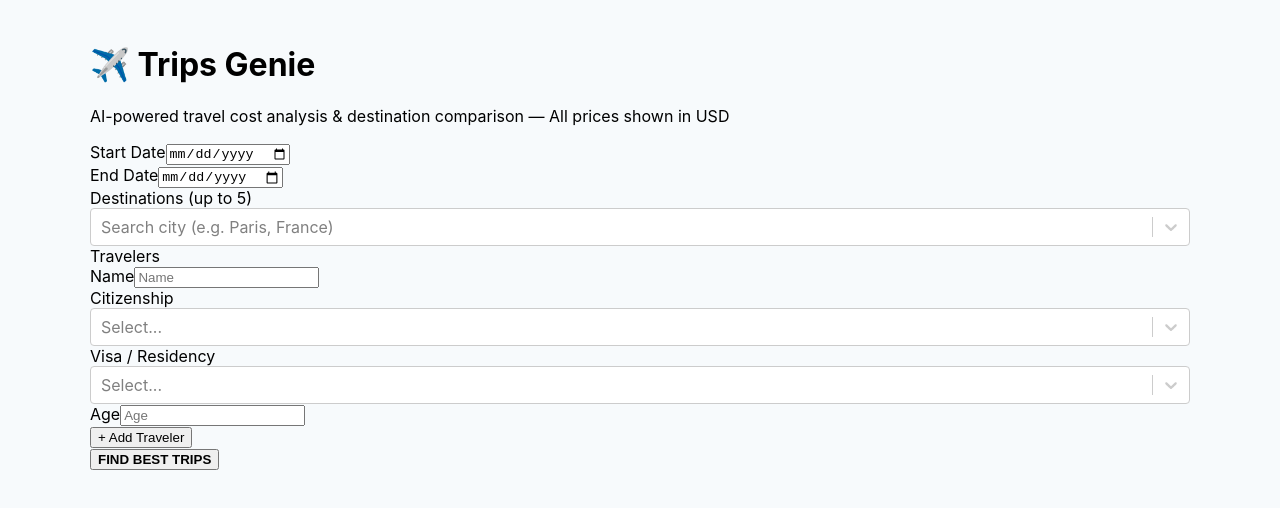
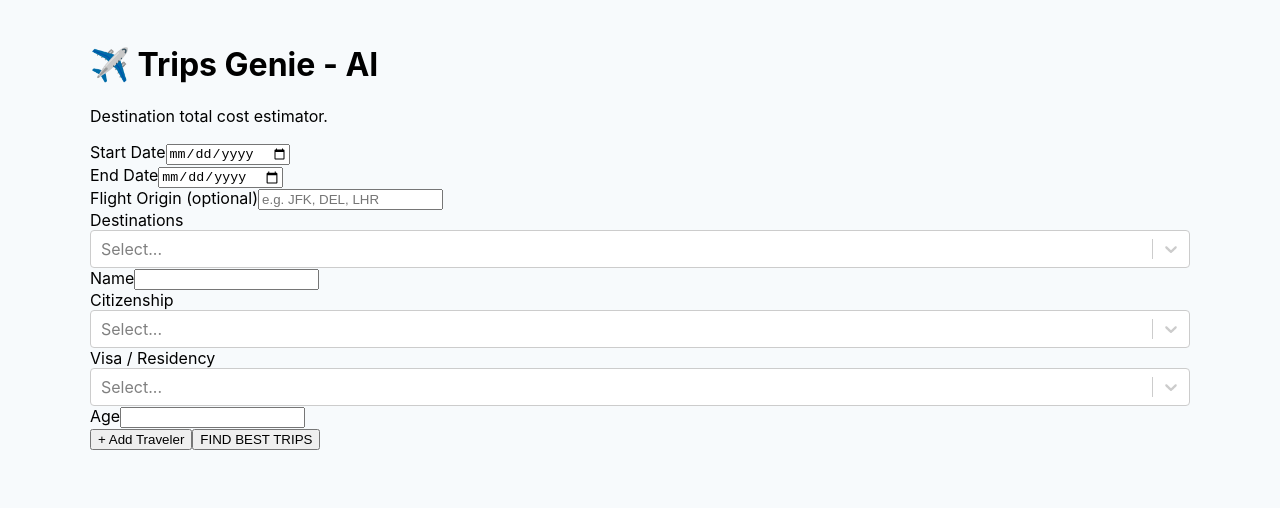
Before and after one commit to dipesh19/tipGenieLatest, a Next.js app: page / in a window 1280 px wide. Shown: the top 508 px of the page. Built offline with nearby package versions, Linux system fonts and the light colour scheme.

Commit message:
corrected countrywise costing

```diff
--- a/src/components/TravelPlanner.jsx
+++ b/src/components/TravelPlanner.jsx
@@ -2,12 +2,11 @@ import React, { useState } from "react";
 import AsyncCreatableSelect from "react-select/async-creatable";
 
 /**
- * TravelPlanner.jsx — cleaned and fixed final version
- * - All JSX tags properly closed
- * - Field labels restored
- * - Destination selector fixed
- * - Multi-select citizenship & residency
- * - Country-specific visa fees (USD)
+ * TravelPlanner.jsx — corrected and stable
+ * - Fixed JSX mismatched tags
+ * - Hybrid flight pricing (origin optional)
+ * - Tiered fallback daily costs
+ * - Defensive runtime checks
  */
 
 /* ---------------- utilities ---------------- */
@@ -19,24 +18,21 @@ const extractCountry = (label = "") => {
 
 /* ---------------- UI primitives ---------------- */
 const Page = ({ children }) => (
-  <div className="min-h-screen bg-gradient-to-b from-slate-50 to-white py-8 px-4 sm:px-6 md:px-10">
-    <div className="max-w-6xl mx-auto">{children}</div>
+  <div className="min-h-screen bg-slate-50 py-10 px-6">
+    <div className="max-w-7xl mx-auto space-y-8">{children}</div>
   </div>
 );
 
 const TopHeader = ({ title, subtitle }) => (
-  <header className="mb-6">
-    <h1 className="text-3xl font-extrabold text-slate-900">✈️ {title}</h1>
-    {subtitle && <p className="mt-2 text-sm text-slate-600">{subtitle}</p>}
+  <header className="space-y-2">
+    <h1 className="text-4xl font-extrabold text-slate-900">✈️ {title}</h1>
+    {subtitle && <p className="text-sm text-slate-600">{subtitle}</p>}
   </header>
 );
 
-const GlassCard = ({ children, className = "" }) => (
-  <div className={`bg-white border rounded-2xl p-4 shadow ${className}`}>{children}</div>
-);
-
-const CTAButton = ({ children, className = "", style = {}, ...props }) => (
-  <button {...props} style={style} className={`inline-flex items-center justify-center px-4 py-2 rounded-md font-semibold transition ${className}`}>
+const GlassCard = ({ children }) => <div className="bg-white border rounded-2xl p-6 shadow-sm">{children}</div>;
+const CTAButton = ({ children, className = "", ...props }) => (
+  <button {...props} className={`px-6 py-3 rounded-xl font-bold ${className}`}>
     {children}
   </button>
 );
@@ -52,60 +48,49 @@ const FALLBACK_CITIES = [
   "Singapore",
   "Dubai, United Arab Emirates",
   "Toronto, Canada",
+  "Delhi, India",
 ];
 
-const NATIONALITY_LIST = ["India","United States","United Kingdom","Canada","Germany","France","Japan","Singapore","Spain","Italy"];
-const RESIDENCY_LIST = ["US Green Card","US Visa","EU PR","Schengen Visa","UK Settlement Visa","Canadian PR","GCC Resident Visa","Singapore PR","Japan Residence Card"];
+const NATIONALITY_LIST = [
+  "India",
+  "United States",
+  "United Kingdom",
+  "Canada",
+  "Germany",
+  "France",
+  "Japan",
+  "Singapore",
+  "Spain",
+  "Italy",
+];
+const RESIDENCY_LIST = [
+  "US Green Card",
+  "US Visa",
+  "EU PR",
+  "Schengen Visa",
+  "UK Settlement Visa",
+  "Canadian PR",
+  "GCC Resident Visa",
+  "Singapore PR",
+  "Japan Residence Card",
+];
 
-/* ---------------- Helpers ---------------- */
 const loadSimpleOptions = (list) => async (input) => {
   const q = (input || "").toLowerCase();
   return list.filter((x) => x.toLowerCase().includes(q)).map((x) => ({ label: x, value: x }));
 };
-
-/* ---------------- VISA PRICING (USD ONLY) ---------------- */
-const VISA_FEES_USD = {
-  schengen: 105.62,
-  turkey: 60,
-  usa: 160,
-};
-
-function computeVisaFee(destination, nationalities = [], residencies = []) {
-  const destCountry = extractCountry(destination).toLowerCase();
-  const nat = (nationalities || []).map((n) => String(n).toLowerCase());
-  const res = (residencies || []).map((r) => String(r).toLowerCase());
-
-  // Same nationality => free
-  if (nat.includes(destCountry)) return 0;
-
-  // Schengen countries — uniform fee or free if Schengen visa / EU PR
-  const SCHENGEN = ["france","germany","italy","spain","portugal","netherlands","belgium","sweden","norway","finland","switzerland","austria","greece","denmark","iceland","czech republic","poland","hungary","luxembourg","malta"];
-  if (SCHENGEN.includes(destCountry)) {
-    const hasRight = res.some((r) => r.includes("schengen") || r.includes("eu pr"));
-    return hasRight ? 0 : VISA_FEES_USD.schengen;
-  }
-
-  // Turkey — Schengen visa does NOT exempt; use Turkey fee for many nationalities
-  if (destCountry === "turkey") return VISA_FEES_USD.turkey;
-
-  // USA / Hawaii — require US citizen or US visa/green card
-  const US_TERRITORIES = ["united states","usa","hawaii","puerto rico","guam","us virgin islands"];
-  const hasUSRight = nat.includes("united states") || res.some((r) => r.includes("green card") || r.includes("us visa"));
-  if (US_TERRITORIES.includes(destCountry)) return hasUSRight ? 0 : VISA_FEES_USD.usa;
-
-  // Default fallback
-  return 160;
-}
 
 /* ---------------- main component ---------------- */
 export default function TravelPlanner() {
   const [form, setForm] = useState({
     startDate: "",
     endDate: "",
+    origin: "",
     destinations: [],
     travelers: [{ name: "", nationality: [], residency: [], age: "" }],
   });
   const [results, setResults] = useState([]);
+  const [aiInsights, setAiInsights] = useState([]);
   const [loading, setLoading] = useState(false);
 
   const addTraveler = () =>
@@ -118,167 +103,304 @@ export default function TravelPlanner() {
       return { ...p, travelers: t };
     });
 
-  const handleSubmit = (e) => {
-    e.preventDefault();
+  const handleSubmit = async (e) => {
+    e?.preventDefault();
     setLoading(true);
 
-    const days = Math.max(1, Math.round((new Date(form.endDate) - new Date(form.startDate)) / (1000 * 60 * 60 * 24)));
+    const days = Math.max(
+      1,
+      Math.round((new Date(form.endDate) - new Date(form.startDate)) / (1000 * 60 * 60 * 24))
+    );
 
-    const built = (form.destinations || []).map((d) => {
-      const breakdown = { lodging: 70, food: 40, transport: 20, misc: 13 };
+    // API calls to your Next.js pages/api routes
+    let costsRes = [];
+    let flightsRes = [];
+    let visaRes = [];
 
-      const travelerBreakdown = (form.travelers || []).map((t, ti) => {
-        const visaFee = computeVisaFee(d.value, t.nationality, t.residency);
-        const flightCost = 400 + ti * 20;
-        const tripDaily = (breakdown.lodging + breakdown.food + breakdown.transport + breakdown.misc) * days;
-        const total = Math.round(flightCost + tripDaily + visaFee);
-        return { name: t.name || `Traveler ${ti + 1}`, visaFee, flightCost, tripDaily, total };
+    try {
+      costsRes = await fetch("/api/costs", {
+        method: "POST",
+        headers: { "content-type": "application/json" },
+        body: JSON.stringify({ destinations: form.destinations.map((d) => d.value) }),
+      }).then((r) => r.json()).catch(() => []);
+    } catch (err) {
+      costsRes = [];
+    }
+
+    try {
+      flightsRes = await fetch("/api/flights", {
+        method: "POST",
+        headers: { "content-type": "application/json" },
+        body: JSON.stringify({ origin: form.origin || null, destinations: form.destinations.map((d) => d.value) }),
+      }).then((r) => r.json()).catch(() => []);
+    } catch (err) {
+      flightsRes = [];
+    }
+
+    try {
+      visaRes = await fetch("/api/visa", {
+        method: "POST",
+        headers: { "content-type": "application/json" },
+        body: JSON.stringify({ destinations: form.destinations.map((d) => d.value), travelers: form.travelers }),
+      }).then((r) => r.json()).catch(() => []);
+    } catch (err) {
+      visaRes = [];
+    }
+
+    // Tiered fallback rough cost estimates (USD per day)
+    const COST_TIERS = {
+      expensive: { lodging: 140, food: 75, transport: 35, misc: 25 },
+      mid: { lodging: 85, food: 45, transport: 22, misc: 15 },
+      cheap: { lodging: 45, food: 25, transport: 14, misc: 10 },
+    };
+
+    const EXPENSIVE_COUNTRIES = [
+      "United States",
+      "Canada",
+      "Japan",
+      "Singapore",
+      "France",
+      "Germany",
+      "United Kingdom",
+      "Italy",
+      "Switzerland",
+      "Australia",
+    ];
+    const MID_COUNTRIES = ["Turkey", "Thailand", "Malaysia", "China", "Mexico", "Brazil", "South Africa", "Poland", "Portugal"];
+
+    // Visa rule helpers
+    const SCHENGEN = ["france","germany","italy","spain","portugal","netherlands","belgium","sweden","norway","finland","switzerland","austria","greece","denmark","iceland","czech republic","poland","hungary","luxembourg","malta"];
+    const TURKEY_VISA_FREE = ["united states","united kingdom","germany","france","japan","canada","australia"]; // common visa-free countries for Turkey
+
+    const computeVisaFeeForTraveler = (destCountryRaw, traveler) => {
+      const dest = (destCountryRaw || "").toLowerCase();
+      const nationalities = (Array.isArray(traveler.nationality) ? traveler.nationality : [traveler.nationality]).map((n) => (n || "").toLowerCase());
+      const residencies = (Array.isArray(traveler.residency) ? traveler.residency : [traveler.residency]).map((r) => (r || "").toLowerCase());
+
+      // Same-country
+      if (nationalities.includes(dest)) return 0;
+
+      // Schengen: standard fee unless traveler has Schengen Visa / EU PR / is Schengen national
+      if (SCHENGEN.includes(dest)) {
+        if (residencies.some((r) => r.includes("schengen")) || residencies.some((r) => r.includes("eu pr")) || nationalities.some((n) => SCHENGEN.includes(n))) return 0;
+        return 105.62; // standard Schengen visa fee (USD)
+      }
+
+      // Turkey: Schengen visa does NOT grant entry. Only some passports visa-free.
+      if (dest === "turkey" || dest.includes("turkey")) {
+        if (nationalities.some((n) => TURKEY_VISA_FREE.includes(n))) return 0;
+        return 50; // e-visa approximate
+      }
+
+      // USA: green card holders or US nationals are exempt; others likely need visa (estimate)
+      if (dest === "united states" || dest === "usa" || dest === "united states of america" || dest.includes("hawaii")) {
+        if (nationalities.includes("united states") || residencies.some((r) => r.includes("green card"))) return 0;
+        return 160; // non-immigrant visa estimate
+      }
+
+      // Japan / Canada: many passports visa-free (quick rule for US)
+      if (dest === "japan" || dest === "canada") {
+        if (nationalities.includes("united states") || nationalities.includes("canada") || nationalities.includes("japan")) return 0;
+        return 0; // assume visa-free for many nationalities; default 0
+      }
+
+      // Default conservative estimate: assume no visa fee unless known
+      return 0;
+    };
+
+    const resolveCostTier = (destination) => {
+      const city = String(destination || "").toLowerCase();
+      const country = extractCountry(destination).toLowerCase();
+
+      // City-level overrides (more accurate than country)
+      if (city.includes("new york")) return COST_TIERS.expensive;
+      if (city.includes("tokyo")) return COST_TIERS.expensive;
+      if (city.includes("singapore")) return COST_TIERS.expensive;
+      if (city.includes("paris") || city.includes("rome") || city.includes("milan") || city.includes("madrid") || city.includes("barcelona")) return COST_TIERS.expensive;
+      if (city.includes("london") || city.includes("zurich") || city.includes("geneva")) return COST_TIERS.expensive;
+
+      if (city.includes("istanbul") || city.includes("bangkok") || city.includes("kuala") || city.includes("dubai")) return COST_TIERS.mid;
+
+      if (city.includes("delhi") || city.includes("mumbai") || city.includes("bangalore") || city.includes("jakarta") || city.includes("manila")) return COST_TIERS.cheap;
+
+      // Fallback by country tier
+      if (EXPENSIVE_COUNTRIES.map((x) => x.toLowerCase()).includes(country)) return COST_TIERS.expensive;
+      if (MID_COUNTRIES.map((x) => x.toLowerCase()).includes(country)) return COST_TIERS.mid;
+      return COST_TIERS.cheap;
+    };
+
+    const built = (form.destinations || []).map((d, i) => {
+      const tierFallback = resolveCostTier(d.value);
+      const breakdown = {
+        lodging: Number(costsRes?.[i]?.lodging ?? tierFallback.lodging),
+        food: Number(costsRes?.[i]?.food ?? tierFallback.food),
+        transport: Number(costsRes?.[i]?.transport ?? tierFallback.transport),
+        misc: Number(costsRes?.[i]?.misc ?? tierFallback.misc),
+      };
+
+      // compute visa fee per traveler using local rules if API missing
+      const destCountry = extractCountry(d.value);
+      const visaFee = (visaRes && visaRes[i]) || form.travelers.reduce((sum, t) => sum + computeVisaFeeForTraveler(destCountry, t), 0);
+      const flightCost = Number(flightsRes?.[i]?.price ?? flightsRes?.[i]?.cost ?? (form.origin ? 450 : 500));
+
+      const tripDaily =
+        (Number(breakdown?.lodging || 0) + Number(breakdown?.food || 0) + Number(breakdown?.transport || 0) + Number(breakdown?.misc || 0)) * days;
+      const total = Math.round(flightCost + tripDaily + Number(visaFee || 0));
+
+      return { destination: d.value, breakdown, visaFee: Number(visaFee || 0), flightCost, total };
     });
 
-      const grandTotal = travelerBreakdown.reduce((s, t) => s + t.total, 0);
-      return { destination: d.value, breakdown, travelerBreakdown, grandTotal };
-    });
+    const sorted = [...built].sort((a, b) => a.total - b.total);
+    const insightList = sorted.slice(1).map((x) => `Swap ${x.destination} for ${sorted[0]?.destination} to save ${formatCurrency(x.total - sorted[0]?.total)}`);
 
+    // Runtime safety tests
+    console.assert(!built.some((x) => typeof x.total !== "number" || isNaN(x.total)), "TEST FAILED: totals must be valid numbers");
+    console.assert(!built.some((x) => !x.breakdown), "TEST FAILED: breakdown must always exist");
+
+    setAiInsights(insightList);
     setResults(built);
     setLoading(false);
   };
 
   return (
     <Page>
-      <TopHeader title="Trips Genie" subtitle="AI-powered travel cost analysis & destination comparison — All prices shown in USD" />
+      <TopHeader title="Trips Genie - AI" subtitle="Destination total cost estimator." />
 
-      <GlassCard className="mb-6">
-        <form onSubmit={handleSubmit} className="space-y-4">
-          <div className="grid grid-cols-2 gap-4">
+      <GlassCard>
+        <form onSubmit={handleSubmit} className="grid grid-cols-1 md:grid-cols-2 gap-6">
+          <div className="grid grid-cols-1 md:grid-cols-2 gap-4 md:col-span-2">
             <div>
-              <label className="text-sm block mb-1">Start Date</label>
+              <label className="font-semibold">Start Date</label>
               <input
                 type="date"
                 value={form.startDate}
                 onChange={(e) => setForm((p) => ({ ...p, startDate: e.target.value }))}
-                className="p-2 border rounded w-full"
+                className="w-full p-2 border rounded-lg"
                 required
               />
             </div>
 
             <div>
-              <label className="text-sm block mb-1">End Date</label>
+              <label className="font-semibold">End Date</label>
               <input
                 type="date"
                 value={form.endDate}
                 onChange={(e) => setForm((p) => ({ ...p, endDate: e.target.value }))}
-                className="p-2 border rounded w-full"
+                className="w-full p-2 border rounded-lg"
                 required
               />
             </div>
           </div>
 
-          <div>
-            <label className="text-sm block mb-1">Destinations (up to 5)</label>
+          <div className="md:col-span-2">
+            <label className="font-semibold">Flight Origin (optional)</label>
+            <input
+              placeholder="e.g. JFK, DEL, LHR"
+              value={form.origin}
+              onChange={(e) => setForm((p) => ({ ...p, origin: e.target.value }))}
+              className="w-full p-2 border rounded-lg"
+            />
+          </div>
+
+          <div className="md:col-span-2">
+            <label className="font-semibold">Destinations</label>
             <AsyncCreatableSelect
               isMulti
-              cacheOptions
-              defaultOptions
+              defaultOptions={FALLBACK_CITIES.map((x) => ({ label: x, value: x }))}
               loadOptions={loadSimpleOptions(FALLBACK_CITIES)}
               value={form.destinations}
-              onChange={(v) => setForm((p) => ({ ...p, destinations: v ? v.slice(0, 5) : [] }))}
-              placeholder="Search city (e.g. Paris, France)"
+              onChange={(v) => setForm((p) => ({ ...p, destinations: v || [] }))}
+            />
+          </div>
+
+          {form.travelers.map((t, i) => (
+            <React.Fragment key={i}>
+              <div>
+                <label className="text-xs font-semibold">Name</label>
+                <input value={t.name} onChange={(e) => updateTraveler(i, "name", e.target.value)} className="w-full p-2 border rounded-lg" />
+              </div>
+
+              <div>
+                <label className="text-xs font-semibold">Citizenship</label>
+                <AsyncCreatableSelect
+                  isMulti
+                  defaultOptions={NATIONALITY_LIST.map((n) => ({ label: n, value: n }))}
+                  loadOptions={loadSimpleOptions(NATIONALITY_LIST)}
+                  value={Array.isArray(t.nationality) ? t.nationality.map((n) => ({ label: n, value: n })) : []}
+                  onChange={(o) => updateTraveler(i, "nationality", o ? o.map((x) => x.value) : [])}
                 />
               </div>
 
               <div>
-            <div className="text-sm font-semibold mb-2">Travelers</div>
-
-            {(form.travelers || []).map((t, i) => (
-              <div key={i} className="grid grid-cols-1 md:grid-cols-4 gap-3 items-start mb-3">
-                <div>
-                  <label className="block text-xs text-slate-600 mb-1">Name</label>
-                  <input
-                    placeholder="Name"
-                    value={t.name}
-                    onChange={(e) => updateTraveler(i, "name", e.target.value)}
-                    className="p-2 border rounded w-full"
+                <label className="text-xs font-semibold">Visa / Residency</label>
+                <AsyncCreatableSelect
+                  isMulti
+                  defaultOptions={RESIDENCY_LIST.map((r) => ({ label: r, value: r }))}
+                  loadOptions={loadSimpleOptions(RESIDENCY_LIST)}
+                  value={Array.isArray(t.residency) ? t.residency.map((n) => ({ label: n, value: n })) : []}
+                  onChange={(o) => updateTraveler(i, "residency", o ? o.map((x) => x.value) : [])}
                 />
               </div>
 
               <div>
-                  <label className="block text-xs text-slate-600 mb-1">Citizenship</label>
-                  <AsyncCreatableSelect
-                    isMulti
-                    cacheOptions
-                    defaultOptions={NATIONALITY_LIST.map((n) => ({ label: n, value: n }))}
-                    loadOptions={loadSimpleOptions(NATIONALITY_LIST)}
-                    value={Array.isArray(t.nationality) ? t.nationality.map((n) => ({ label: n, value: n })) : []}
-                    onChange={(opts) => updateTraveler(i, "nationality", opts ? opts.map((o) => o.value) : [])}
-                  />
+                <label className="text-xs font-semibold">Age</label>
+                <input type="number" value={t.age} onChange={(e) => updateTraveler(i, "age", e.target.value)} className="w-full p-2 border rounded-lg" />
               </div>
-
-                <div>
-                  <label className="block text-xs text-slate-600 mb-1">Visa / Residency</label>
-                  <AsyncCreatableSelect
-                    isMulti
-                    cacheOptions
-                    defaultOptions={RESIDENCY_LIST.map((r) => ({ label: r, value: r }))}
-                    loadOptions={loadSimpleOptions(RESIDENCY_LIST)}
-                    value={Array.isArray(t.residency) ? t.residency.map((r) => ({ label: r, value: r })) : []}
-                    onChange={(opts) => updateTraveler(i, "residency", opts ? opts.map((o) => o.value) : [])}
-                  />
-                </div>
-
-                <div>
-                  <label className="block text-xs text-slate-600 mb-1">Age</label>
-                  <input
-                    type="number"
-                    placeholder="Age"
-                    value={t.age}
-                    onChange={(e) => updateTraveler(i, "age", e.target.value)}
-                    className="p-2 border rounded w-full"
-                  />
-                </div>
-              </div>
+            </React.Fragment>
           ))}
 
-            <div>
-              <button type="button" onClick={addTraveler} className="px-3 py-1.5 rounded-md bg-slate-900 text-white text-sm">
-                + Add Traveler
-              </button>
-            </div>
-          </div>
-
-          <div>
-            <CTAButton type="submit" className="w-full bg-indigo-600 text-white" style={{ fontWeight: 700 }} disabled={loading}>
-              {loading ? "Analyzing..." : "FIND BEST TRIPS"}
-            </CTAButton>
+          <div className="md:col-span-2 flex gap-4">
+            <button type="button" onClick={addTraveler} className="px-4 py-2 bg-slate-900 text-white rounded-lg">+ Add Traveler</button>
+            <CTAButton type="submit" className="bg-indigo-600 text-white">{loading ? "Analyzing..." : "FIND BEST TRIPS"}</CTAButton>
           </div>
         </form>
       </GlassCard>
 
+      {aiInsights.length > 0 && (
+        <GlassCard>
+          <ul className="list-disc pl-6">{aiInsights.map((x, i) => (
+            <li key={i}>{x}</li>
+          ))}</ul>
+        </GlassCard>
+      )}
+
       {results.length > 0 && (
         <GlassCard>
-          <table className="w-full text-sm border">
+          <table className="w-full border text-sm">
             <thead className="bg-slate-100">
               <tr>
-                <th className="border p-2 text-left">Destination</th>
-                <th className="border p-2 text-right">Flight (USD)</th>
-                <th className="border p-2 text-right">Lodging (USD)</th>
-                <th className="border p-2 text-right">Food (USD)</th>
-                <th className="border p-2 text-right">Transport (USD)</th>
-                <th className="border p-2 text-right">Misc (USD)</th>
-                <th className="border p-2 text-right">Visa (USD)</th>
-                <th className="border p-2 text-right">Total (USD)</th>
+                <th className="p-2">Destination</th>
+                <th className="p-2">Flight</th>
+                <th className="p-2">Lodging</th>
+                <th className="p-2">Food</th>
+                <th className="p-2">Transport</th>
+                <th className="p-2">Misc</th>
+                <th className="p-2">Visa</th>
+                <th className="p-2">Total</th>
+                <th className="p-2">Book</th>
               </tr>
             </thead>
             <tbody>
               {results.map((r, i) => (
-                <tr key={i} className="text-sm">
-                  <td className="border p-2">{r.destination}</td>
-                  <td className="border p-2 text-right">{formatCurrency(r.travelerBreakdown[0]?.flightCost)}</td>
-                  <td className="border p-2 text-right">{formatCurrency(r.breakdown.lodging)}</td>
-                  <td className="border p-2 text-right">{formatCurrency(r.breakdown.food)}</td>
-                  <td className="border p-2 text-right">{formatCurrency(r.breakdown.transport)}</td>
-                  <td className="border p-2 text-right">{formatCurrency(r.breakdown.misc)}</td>
-                  <td className="border p-2 text-right">{formatCurrency(r.travelerBreakdown[0]?.visaFee)}</td>
-                  <td className="border p-2 text-right font-bold">{formatCurrency(r.grandTotal)}</td>
+                <tr key={i}>
+                  <td className="p-2">{r.destination}</td>
+                  <td className="p-2 text-right">{formatCurrency(r.flightCost)}</td>
+                  <td className="p-2 text-right">{formatCurrency(r.breakdown?.lodging || 0)}</td>
+                  <td className="p-2 text-right">{formatCurrency(r.breakdown?.food || 0)}</td>
+                  <td className="p-2 text-right">{formatCurrency(r.breakdown?.transport || 0)}</td>
+                  <td className="p-2 text-right">{formatCurrency(r.breakdown?.misc || 0)}</td>
+                  <td className="p-2 text-right">{formatCurrency(r.visaFee)}</td>
+                  <td className="p-2 text-right font-bold">{formatCurrency(r.total)}</td>
+                  <td className="p-2 text-center">
+                    <a
+                      href={`https://www.kayak.com/flights/${form.origin || "NYC"}/${encodeURIComponent(r.destination.split(",")[0])}/${form.startDate}/${form.endDate}?affiliate=tripsgenie`}
+                      target="_blank"
+                      rel="noreferrer"
+                      className="text-indigo-600 font-semibold"
+                    >
+                      Book
+                    </a>
+                  </td>
                 </tr>
               ))}
             </tbody>
```
Lines whose indentation alone changed are shown as unchanged.
